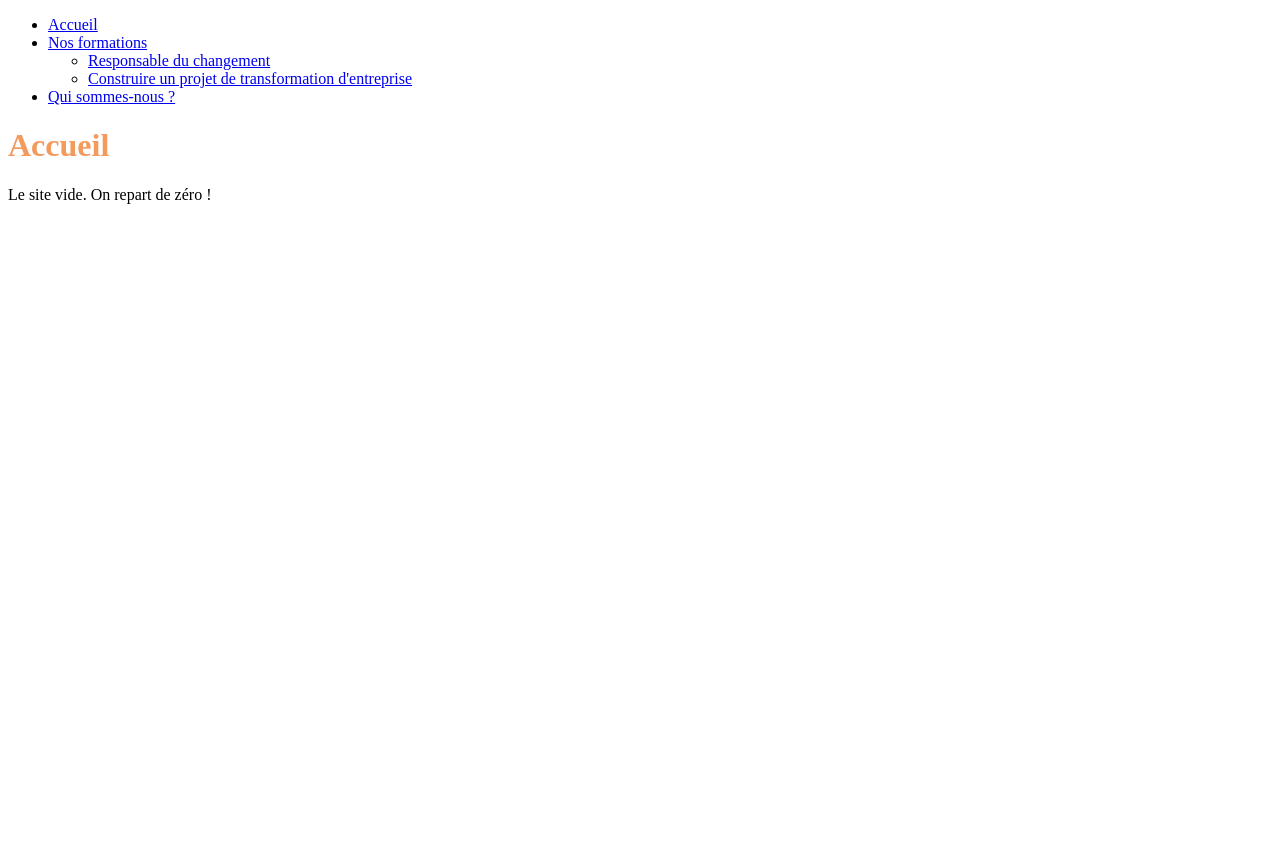
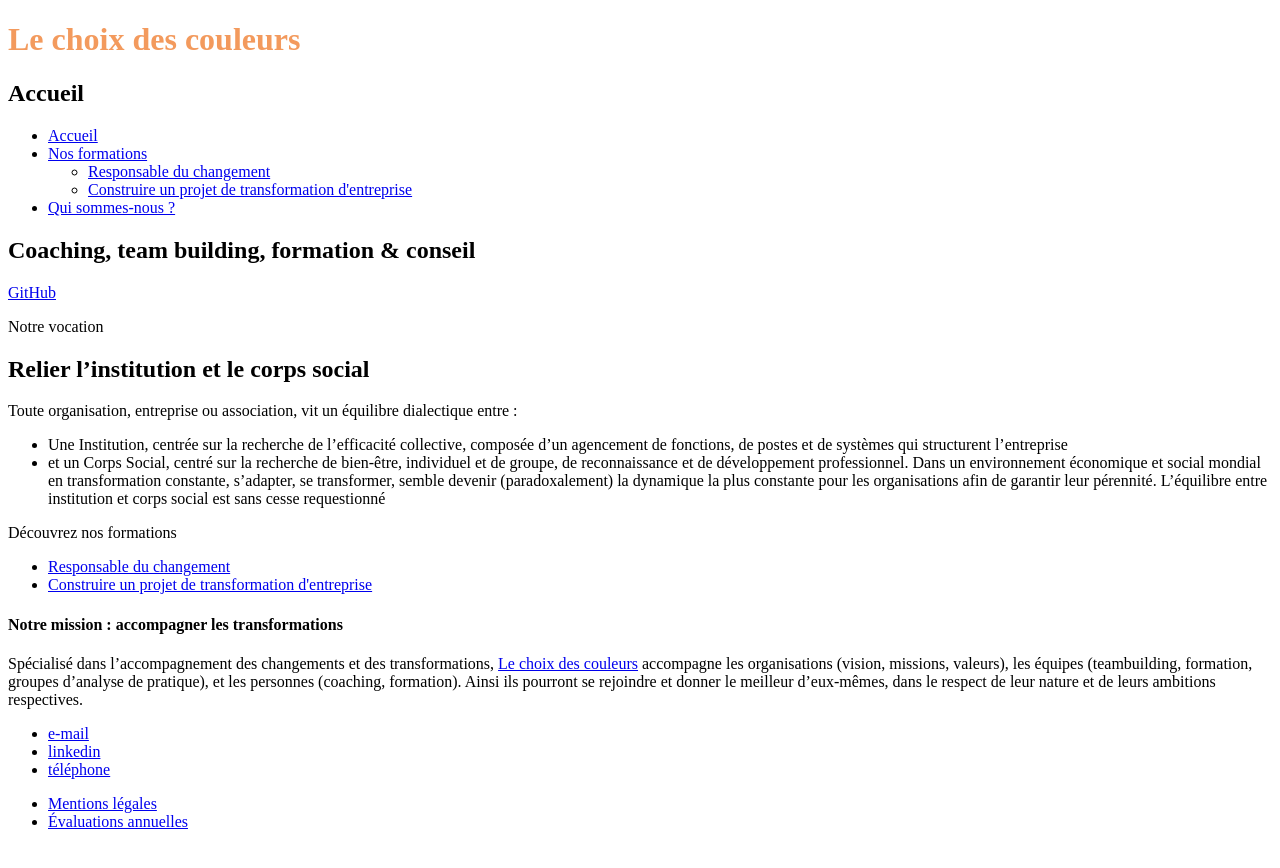
Before and after one commit to hugo-perier/www-lechoixdescouleurs, a Jekyll site: the page built from index.md, in a window 1280 px wide. Shown: the top 868 px of the page. Built offline with Jekyll 4.4.1, drawn with Linux system fonts in a browser that asks for light colours.

Commit message:
Création du footer, du pré-footer et de la page d'accueil

```diff
--- /dev/null
+++ b/_includes/discover-courses.html
@@ -0,0 +1,14 @@
+<section>
+  <p>Découvrez nos formations</p>
+  <ul>
+    {% for subp in site.pages %}
+    {% if subp.category == 'Nos formations' %}
+    {% unless subp.title == page.title %}
+    <li>
+      <a href="{{ subp.url }}">{{ subp.title }}</a>
+    </li>
+    {% endunless %}
+    {% endif %}
+    {% endfor %}
+  </ul>
+</section>
--- /dev/null
+++ b/_includes/footer.html
@@ -0,0 +1,13 @@
+<footer>
+  <h4>Notre mission : accompagner les transformations</h4>
+  <p>Spécialisé dans l’accompagnement des changements et des transformations, <a href="{{ site.baseurl }}">Le choix des couleurs</a> accompagne les organisations (vision, missions, valeurs), les équipes (teambuilding, formation, groupes d’analyse de pratique), et les personnes (coaching, formation). Ainsi ils pourront se rejoindre et donner le meilleur d’eux-mêmes, dans le respect de leur nature et de leurs ambitions respectives.</p>
+  <ul>
+    <li><a href="#">e-mail</a></li>
+    <li><a href="#">linkedin</a></li>
+    <li><a href="#">téléphone</a></li>
+  </ul>
+  <ul>
+    <li><a href="#">Mentions légales</a></li>
+    <li><a href="#">Évaluations annuelles</a></li>
+  </ul>
+</footer>
--- a/_layouts/default.html
+++ b/_layouts/default.html
@@ -6,12 +6,18 @@
     <link rel="stylesheet" href="{{ site.baseurl }}/css/main.css" >
   </head>
   <body>
-
+    <header>
+      <h1>
+        {{ site.title }}
+        {% if page.category %} - {{ page.category }}{% endif %}
+      </h1>
+      <h2>{{ page.title }}</h2>
+    </header>
     {% include nav.html %}
-
-    <h1 id="title">{{ page.title }}</h1>
-
-    {{ content }}
-
+    <main>
+      {{ content }}
+      {% include discover-courses.html %}
+    </main>
+    {% include footer.html %}
   </body>
 </html>
--- a/index.md
+++ b/index.md
@@ -4,5 +4,13 @@ title: Accueil
 navigation: menu
 ---
 
+## Coaching, team building, formation & conseil
 
-Le site vide. On repart de zéro !
+[GitHub](http://github.com)
+
+Notre vocation
+## Relier l'institution et le corps social
+Toute organisation, entreprise ou association, vit un équilibre dialectique entre :
+- Une Institution, centrée sur la recherche de l’efficacité collective, composée d’un agencement de fonctions, de postes et de systèmes qui structurent l’entreprise
+- et un Corps Social, centré sur la recherche de bien-être, individuel et de groupe, de reconnaissance et de développement professionnel.
+Dans un environnement économique et social mondial en transformation constante, s’adapter, se transformer, semble devenir (paradoxalement) la dynamique la plus constante pour les organisations afin de garantir leur pérennité. L’équilibre entre institution et corps social est sans cesse requestionné
```
